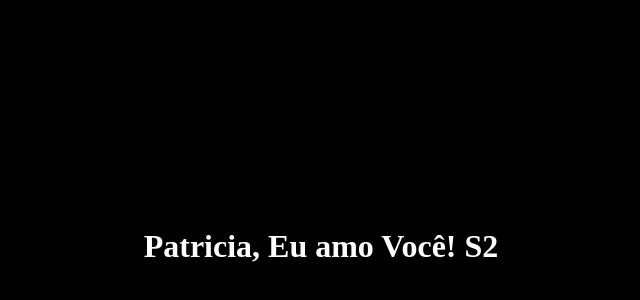
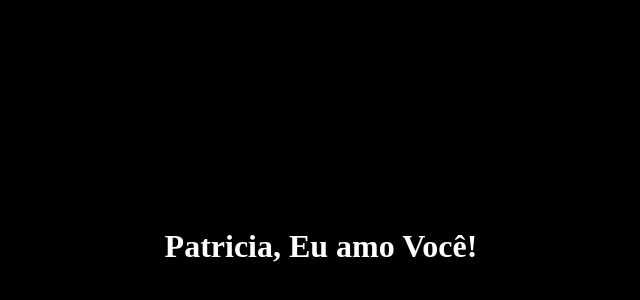
Before and after one commit to max-all/clone-tabnews, a Next.js app: page / in a window 1280 px wide. Shown: the part 154-454 px from the top of the page, without its empty margins (319-959 px from the left). Built offline with nearby package versions, Linux system fonts and the light colour scheme.

Commit message:
added `prettier` added scripts `lint:check` and `lint:fix`

```diff
--- a/pages/index.js
+++ b/pages/index.js
@@ -1,22 +1,22 @@
-import React from 'react';
+import React from "react";
 
 function Home() {
   const styles = {
     body: {
       margin: 0,
       padding: 0,
-            backgroundColor: 'black',
-            height: '100vh',
+      backgroundColor: "black",
+      height: "100vh",
     },
     container: {
-            display: 'flex',
-            justifyContent: 'center',
-            alignItems: 'center',
-            height: '100vh',
+      display: "flex",
+      justifyContent: "center",
+      alignItems: "center",
+      height: "100vh",
     },
     heading: {
-            color: 'white',
-            textAlign: 'center',
+      color: "white",
+      textAlign: "center",
     },
   };
 
@@ -26,7 +26,7 @@ function Home() {
 
   return (
     <div style={styles.container}>
-            <h1 style={styles.heading}>Patricia, Eu amo Você! S2</h1>
+      <h1 style={styles.heading}>Patricia, Eu amo Você!</h1>
     </div>
   );
 }
```
Also changed, not shown: package.json (+6 -1 lines), 2 other files (tests, documents, lock files or other folders). Lines whose indentation alone changed are shown as unchanged.
